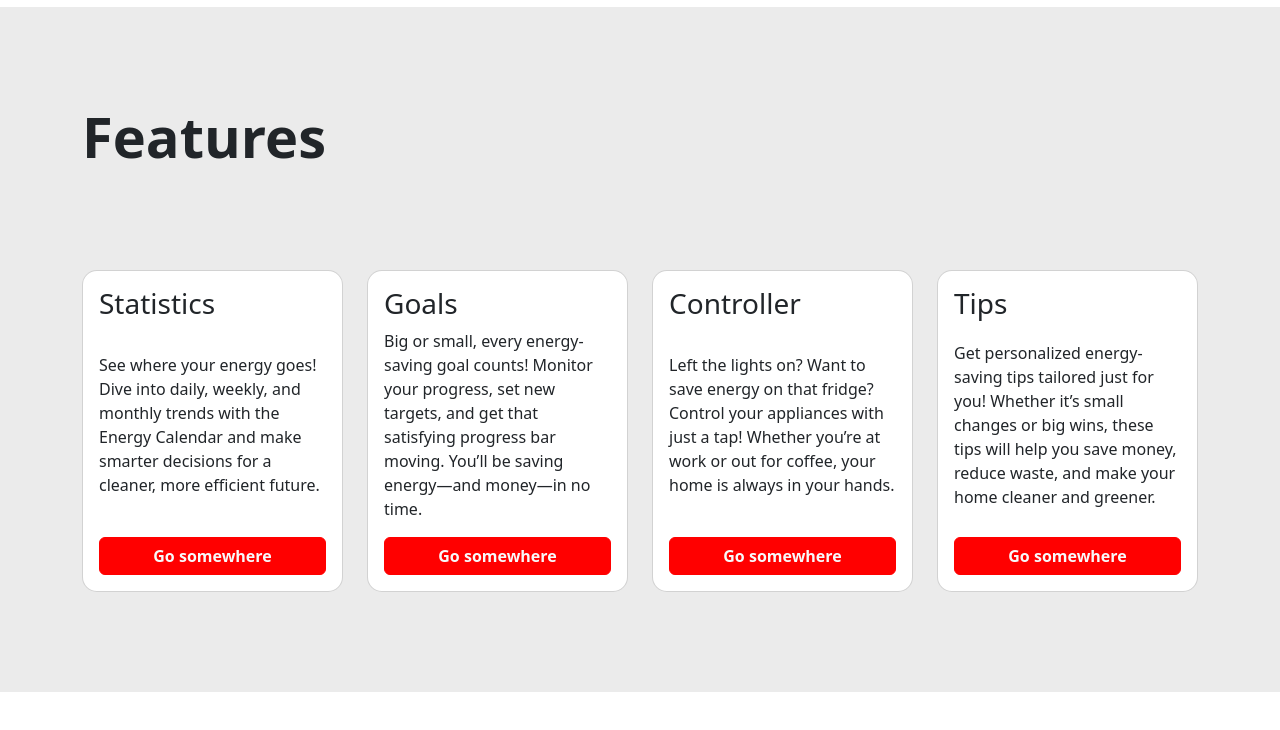
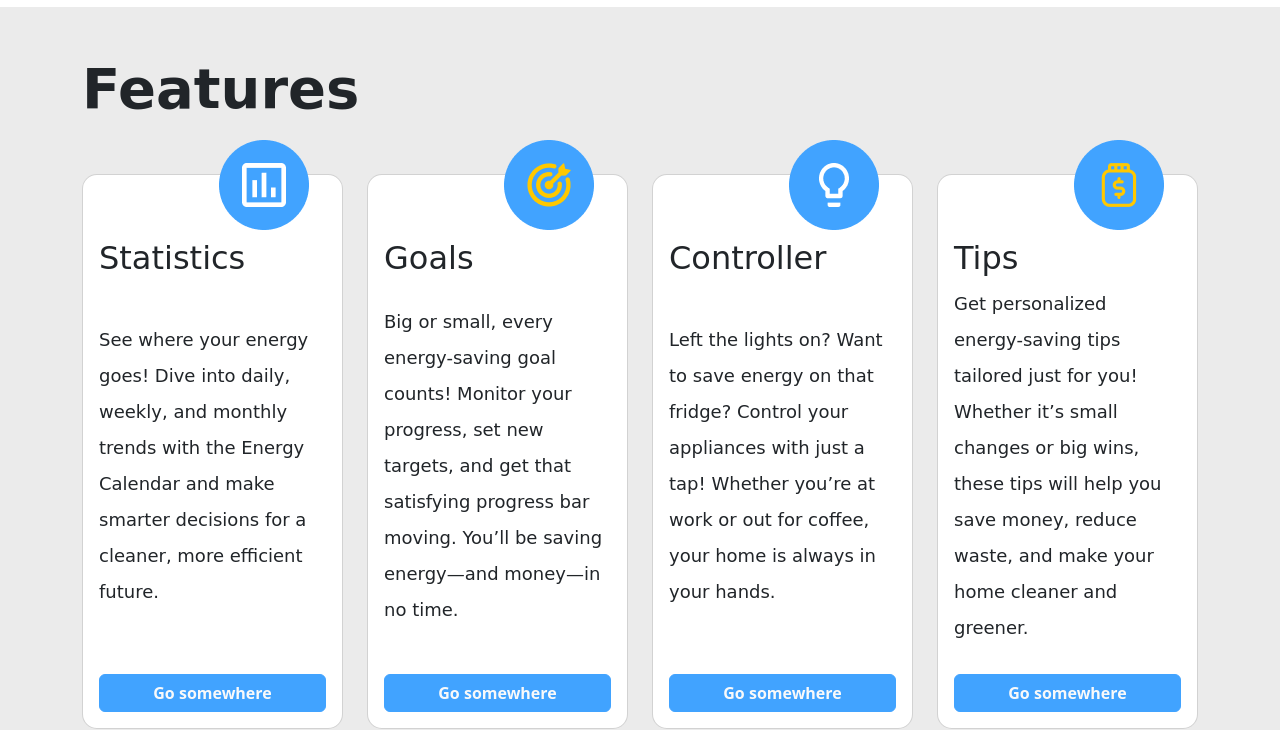
Before and after one commit to n00230867/bootstrap_ca, a website: page index.html in a window 1280 px wide. Shown: the part 718-1448 px from the top of the page. Drawn offline with nearby package versions, Linux system fonts and the light colour scheme; a web font is replaced by a local one.

Commit message:
all done other than the footer

```diff
--- a/index.html
+++ b/index.html
@@ -49,7 +49,7 @@
 							</li>
 						</ul>
 						<button type="button" class="btn btn-outline-dark me-4 py-2">Login</button>
-                        <button type="button" class="btn bg-primary text-light px-5 py-2">Get Started</button>
+                        <button type="button" class="btn bg-ohmeBlue text-light px-5 py-2">Get Started</button>
 					</div>
 				</div>
 			</nav>
@@ -79,19 +79,21 @@
 		</header>
 
 		<main id="#main">
+			<!-- Info section -->
 			<div class="container-fluid bg-ohmeGray text-dark py-5">
 				<div class="container-xl">
-					<div class="row my-5">
-						<h3 class="fw-bold display-4 pb-5 mb-5">Features</h3>
+					<div class="row">
+						<h3 class="fw-bold display-4 mb-5">Features</h3>
 						<!-- Stats Box -->
 						<div class="col-md-3 my-1 d-flex">
 							<div class="card flex-fill">
 								<div class="card-body">
-									<h3 class="card-title">Statistics</h3>
-									<p class="card-text">
+									<img src="images/cir1.png" class="feature-icon" alt="Statistics Icon">
+									<h2 class="card-title pt-5">Statistics</h2>
+									<h5 class="card-text">
 										See where your energy goes! Dive into daily, weekly, and monthly trends with the Energy Calendar and make smarter decisions for a cleaner, more efficient future.
-									</p>
-									<a href="#" class="btn btn-primary text-light fw-semibold">Go somewhere</a>
+									</h5>
+									<a href="#" class="btn btn-ohmeBlue text-light fw-semibold">Go somewhere</a>
 								</div>
 							</div>
 						</div>
@@ -99,11 +101,12 @@
 						<div class="col-md-3 my-1 d-flex">
 							<div class="card flex-fill">
 								<div class="card-body">
-									<h3 class="card-title">Goals</h3>
-									<p class="card-text">
+									<img src="images/cir2.png" class="feature-icon" alt="Goals Icon">
+									<h2 class="card-title pt-5">Goals</h2>
+									<h5 class="card-text">
 										Big or small, every energy-saving goal counts! Monitor your progress, set new targets, and get that satisfying progress bar moving. You’ll be saving energy—and money—in no time.
-									</p>
-									<a href="#" class="btn btn-primary text-light fw-semibold">Go somewhere</a>
+									</h5>
+									<a href="#" class="btn btn-ohmeBlue text-light fw-semibold">Go somewhere</a>
 								</div>
 							</div>
 						</div>
@@ -111,11 +114,12 @@
 						<div class="col-md-3 my-1 d-flex">
 							<div class="card flex-fill">
 								<div class="card-body">
-									<h3 class="card-title">Controller</h3>
-									<p class="card-text">
+									<img src="images/cir3.png" class="feature-icon" alt="Controller Icon">
+									<h2 class="card-title pt-5">Controller</h2>
+									<h5 class="card-text">
 										Left the lights on? Want to save energy on that fridge? Control your appliances with just a tap! Whether you’re at work or out for coffee, your home is always in your hands.
-									</p>
-									<a href="#" class="btn btn-primary text-light fw-semibold">Go somewhere</a>
+									</h5>
+									<a href="#" class="btn btn-ohmeBlue text-light fw-semibold">Go somewhere</a>
 								</div>
 							</div>
 						</div>
@@ -123,11 +127,12 @@
 						<div class="col-md-3 my-1 d-flex">
 							<div class="card flex-fill">
 								<div class="card-body">
-									<h3 class="card-title">Tips</h3>
-									<p class="card-text">
+									<img src="images/cir4.png" class="feature-icon" alt="Tips Icon">
+									<h2 class="card-title pt-5">Tips</h2>
+									<h5 class="card-text">
 										Get personalized energy-saving tips tailored just for you! Whether it’s small changes or big wins, these tips will help you save money, reduce waste, and make your home cleaner and greener.
-									</p>
-									<a href="#" class="btn btn-primary text-light fw-semibold">Go somewhere</a>
+									</h5>
+									<a href="#" class="btn btn-ohmeBlue text-light fw-semibold">Go somewhere</a>
 								</div>
 							</div>
 						</div>
@@ -140,34 +145,36 @@
 			<div class="container-fluid">
 				<div class="container-xl">
 					<!-- Section1 -->
-					<div class="row d-flex align-items-center bg-white py-5 my-5">
+					<div class="row d-flex align-items-center bg-white py-5 my-5"> <!-- Section 1: White Background -->
 						<div class="col-md-5">
-							<img src="images/ilus1.png" class="img-fluid" lt="" />
+							<img src="images/ilus1.png" class="img-fluid" alt="" />
 						</div>
 						<div class="col-md-7">
-							<h3 class="fw-medium lh-1 display-5">
+							<h3 class="fw-medium lh-1 display-6">
 								Monitor your energy usage and keep track of your consumption in real-time. Identifying areas where you can improve efficiency will help reduce waste and optimize your energy use.
 							</h3>
 						</div>
 					</div>
+				</div>
 				<!-- Section2 -->
-					<div class="row d-flex align-items-center bg-ohmeGray py-5">
-						<div class="col-md-7">
-							<h3 class="fw-medium lh-1 display-5">
+				<div class="row d-flex align-items-center bg-ohmeGray py-5"> <!-- Section 2: Gray Background -->
+					<div class="col-md-5 offset-md-2"> <!-- Offset to align with the grid -->
+						<h3 class="fw-medium lh-1 display-6">
 							Save money with personalized tips designed around your habits. These smart suggestions help lower your energy bills by encouraging smarter energy choices.
 						</h3>
 					</div>
-						<div class="col-md-5">
-							<img src="images/ilus2.png" class="img-fluid" lt="" />
+					<div class="col-md-5"> <!-- Adjusted column size to fit the grid -->
+						<img src="images/ilus2.png" class="img-fluid" alt="" />
 					</div>
 				</div>
+				<div class="container-xl"> <!-- Inner container for Section 3 -->
 					<!-- Section3 -->
-					<div class="row d-flex align-items-center bg-white pt-5 pb-5 my-5">
+					<div class="row d-flex align-items-center bg-white pt-5 pb-5 my-5"> <!-- Section 3: White Background -->
 						<div class="col-md-5">
-							<img src="images/ilus3.png" class="img-fluid" lt="" />
+							<img src="images/ilus3.png" class="img-fluid" alt="" />
 						</div>
 						<div class="col-md-7">
-							<h3 class="fw-medium lh-1 display-5">
+							<h3 class="fw-medium lh-1 display-6">
 								Explore clean energy solutions and make sustainable choices. Whether you're at home, work, or on the go, you can find eco-friendly alternatives that help reduce your carbon footprint.
 							</h3>
 						</div>
--- a/sass/main.scss
+++ b/sass/main.scss
@@ -1,3 +1,18 @@
+@import url('https://fonts.googleapis.com/css2?family=Afacad:ital,wght@0,400..700;1,400..700&family=Roboto:ital,wght@0,100;0,300;0,400;0,500;0,700;0,900;1,100;1,300;1,400;1,500;1,700;1,900&display=swap');
+
+        body {
+            font-family: 'Roboto', sans-serif;
+        }
+
+        h1, h2, h3 {
+            font-family: 'Afacad', cursive;
+        }
+
+        h4, h5, p {
+            font-family: 'Afacad', cursive;
+        }
+
+
 //Import Functions
 @import "../node_modules/bootstrap/scss/functions";
 
@@ -33,4 +48,20 @@ $theme-colors: map-merge($theme-colors, $custom-colors);
     display: flex;
     flex-direction: column;
     justify-content: space-between; // Ensures the button stays at the bottom
+
+    .feature-icon {
+        width: 90px; // Size of the icon
+        height: 90px; // Size of the icon
+        position: absolute;
+        top: -35px; // Move up
+        left: 70%; // Move to 75% from the left
+        transform: translateX(-50%); // Center the icon horizontally
+    }
+
+    .card-text {
+        font-size: 18px; // Set font size to 16 pixels
+        font-weight: 500; // Set font weight to regular (400)
+        line-height: 2;
+        padding-bottom: 20px;
+    }
 }
```
Also changed, not shown: css/main.css, images/cir1.png (added), images/cir2.png (added), images/cir3.png (added), images/cir4.png (added), 1 other file. Lines whose indentation alone changed are shown as unchanged.
